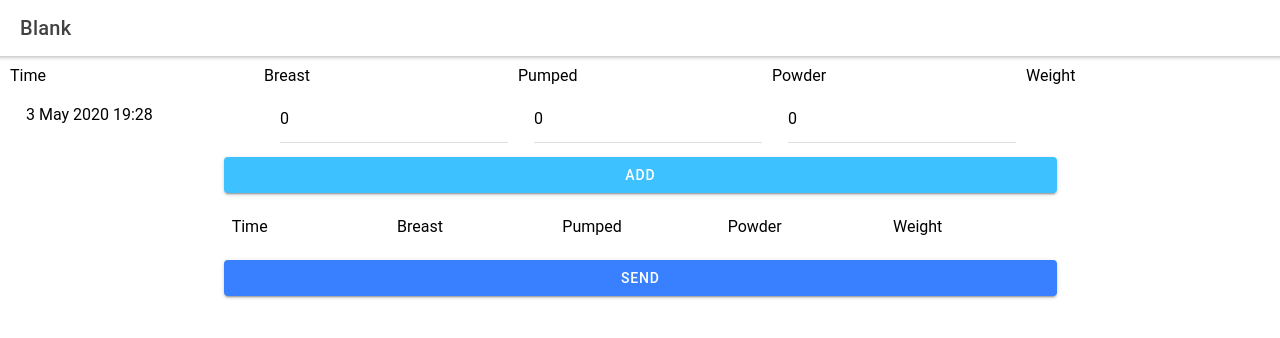
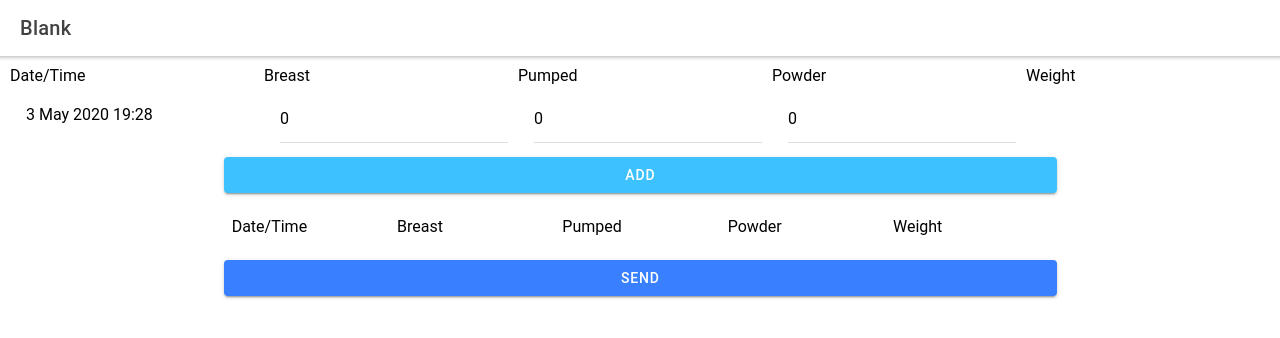
Before and after one commit to mtraina/pwa-baby-growth, a React (Create React App) app in the folder pwa-baby-growth-react/: page /home in a window 1280 px wide. Shown: the top 338 px of the page. Built offline with nearby package versions, Linux system fonts and the light colour scheme.

Commit message:
delete elem

```diff
--- a/pwa-baby-growth-react/src/components/DataTable.tsx
+++ b/pwa-baby-growth-react/src/components/DataTable.tsx
@@ -1,13 +1,13 @@
 import React from 'react';
-import { IonGrid, IonRow, IonCol } from '@ionic/react';
+import { IonGrid, IonRow, IonCol, IonButton } from '@ionic/react';
 import { GrowthData, DataProvider } from '../model/Models'
 
-const DataTable: React.FC<DataProvider> = ({ data }) => {
+const DataTable: React.FC<DataProvider> = ({ data, onDelete }) => {
 
     return (
         <IonGrid>
             <IonRow>
-                <IonCol>Time</IonCol>
+                <IonCol>Date/Time</IonCol>
                 <IonCol>Breast</IonCol>
                 <IonCol>Pumped</IonCol>
                 <IonCol>Powder</IonCol>
@@ -20,7 +20,10 @@ const DataTable: React.FC<DataProvider> = ({ data }) => {
                     <IonCol>{dg.pumped}</IonCol>
                     <IonCol>{dg.powder}</IonCol>
                     <IonCol>{dg.weight}</IonCol>
-            </IonRow>
+                    <IonCol>
+                        <IonButton color="danger" onClick={() => onDelete({index, dg})}>Delete</IonButton>
+                    </IonCol>
+                </IonRow>
             ))}
         </IonGrid>
     )
--- a/pwa-baby-growth-react/src/components/GrowthInput.tsx
+++ b/pwa-baby-growth-react/src/components/GrowthInput.tsx
@@ -1,10 +1,10 @@
 import React, { useState } from 'react';
-import { IonItem, IonDatetime, IonGrid, IonRow, IonCol, IonPicker, IonButton } from '@ionic/react';
+import { IonItem, IonDatetime, IonGrid, IonRow, IonCol, IonPicker, IonButton, IonAlert } from '@ionic/react';
 import { generateNumberedColumnElem } from '../utils/NumberedColumnElem';
 import { apiClient } from '../rest/RestClient'
 import axios from 'axios';
 import DataTable from './DataTable';
-import { DataProvider } from '../model/Models';
+import { GrowthDataTableElem, DataProvider } from '../model/Models';
 
 interface GrowthData {
   datetime: string
@@ -36,7 +36,17 @@ const GrowthInput: React.FC = () => {
     {"datetime": '2020-05-09T20:07:35.568Z', "breast": 20, "pumped": 40, "powder": 60, "weight": 0},
     {"datetime": '2020-05-09T20:07:35.568Z', "breast": 30, "pumped": 60, "powder": 90, "weight": 0}
   ]
-  const [selectedDataElems, updateDataElems] = useState<DataProvider>({data: []});
+
+  const onDeleteRow = (gdte: GrowthDataTableElem) => {
+    console.log(gdte)
+
+    // add alert!
+
+    const updatedData = selectedDataElems.data.filter((_, i) => i !== gdte.index)
+    updateDataElems({data: updatedData, onDelete: onDeleteRow})
+  }
+
+  const [selectedDataElems, updateDataElems] = useState<DataProvider>({data: [], onDelete: onDeleteRow});
 
   const onAdd = () => {
     const growthData = {"datetime": selectedDate, "breast": breastValue, "pumped": pumpedValue, "powder": powderValue, "weight": 0}
@@ -58,8 +68,8 @@ const GrowthInput: React.FC = () => {
 
 
     //dataElems.push(growthData)
-    const updatedData = selectedDataElems.data.concat(growthData)
-    updateDataElems({data: updatedData})
+    const updatedData = [...selectedDataElems.data, growthData]
+    updateDataElems({data: updatedData, onDelete: onDeleteRow})
     console.log(dataElems)
   }
 
@@ -86,7 +96,7 @@ const GrowthInput: React.FC = () => {
     <div>
       <IonGrid>
           <IonRow>
-              <IonCol>Time</IonCol>
+              <IonCol>Date/Time</IonCol>
               <IonCol>Breast</IonCol>
               <IonCol>Pumped</IonCol>
               <IonCol>Powder</IonCol>
@@ -180,7 +190,7 @@ const GrowthInput: React.FC = () => {
           <IonRow>
             <IonCol size="2"/>
             <IonCol size="8">
-              <DataTable data={selectedDataElems.data}/>
+              <DataTable data={selectedDataElems.data} onDelete={onDeleteRow}/>
             </IonCol>
             <IonCol size="2"/>
           </IonRow>
```
Also changed, not shown: pwa-baby-growth-react/src/model/Models.tsx (+6 -2 lines).
